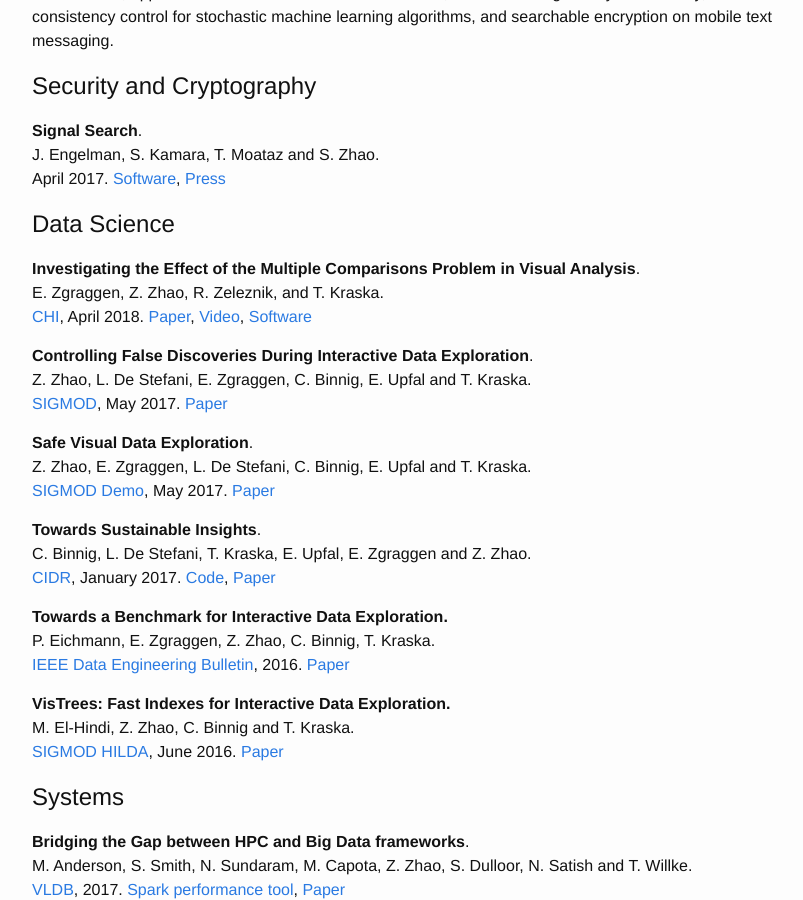
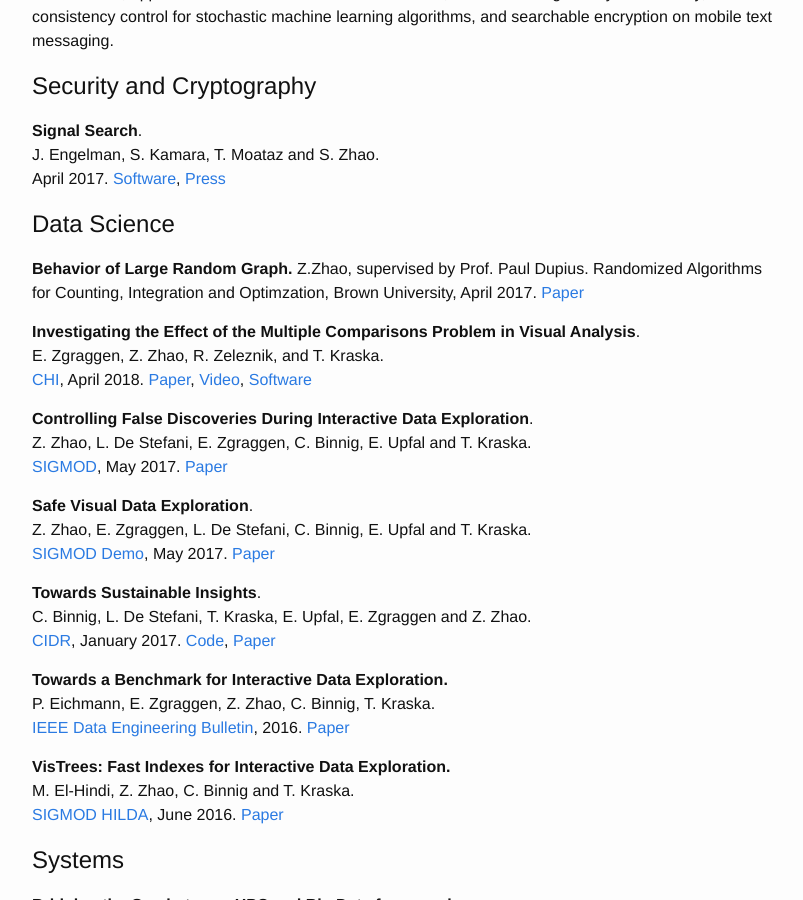
Before and after one commit to zheguang/zheguang.github.io, a Jekyll site: the page built from index.md, in a window 1280 px wide and 900 px high, scrolled down 522 px. Shown: the whole window, without its empty margins (238-1041 px from the left). Built offline with Jekyll 4.4.1, drawn with Linux system fonts in a browser that asks for light colours.

Commit message:
research: add random graph

```diff
--- a/index.md
+++ b/index.md
@@ -31,6 +31,11 @@ April 2017.
 
 Data Science
 ------------
+**Behavior of Large Random Graph.**
+Z.Zhao, supervised by Prof. Paul Dupius.
+Randomized Algorithms for Counting, Integration and Optimzation, Brown University, April 2017.
+[Paper](https://zheguang.github.io/research/random_graph.pdf)
+
 
 **Investigating the Effect of the Multiple Comparisons Problem in Visual Analysis**.
 E. Zgraggen, Z. Zhao, R. Zeleznik, and T. Kraska.
```
Also changed, not shown: 3 other files.
